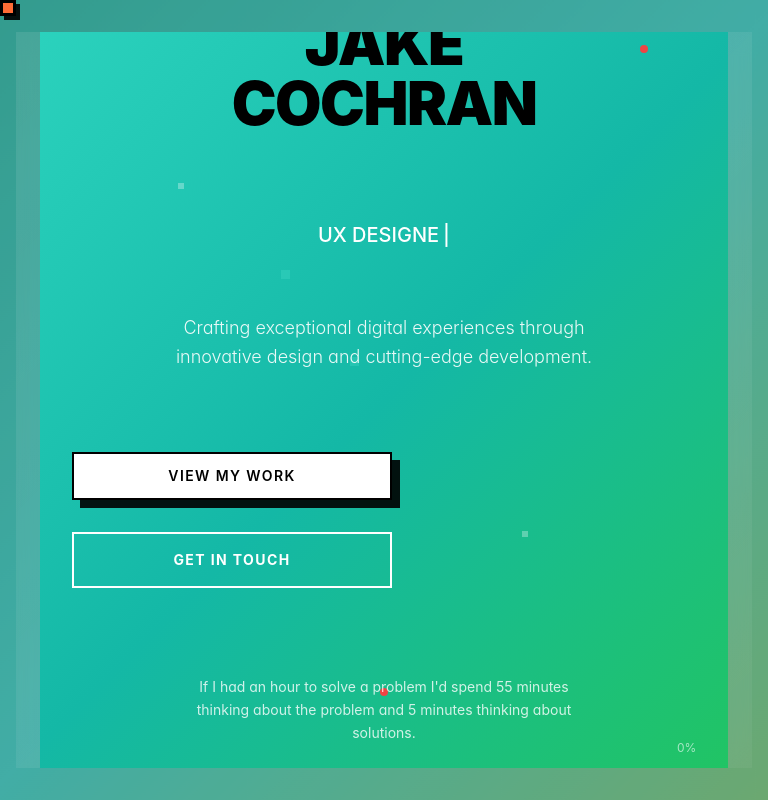
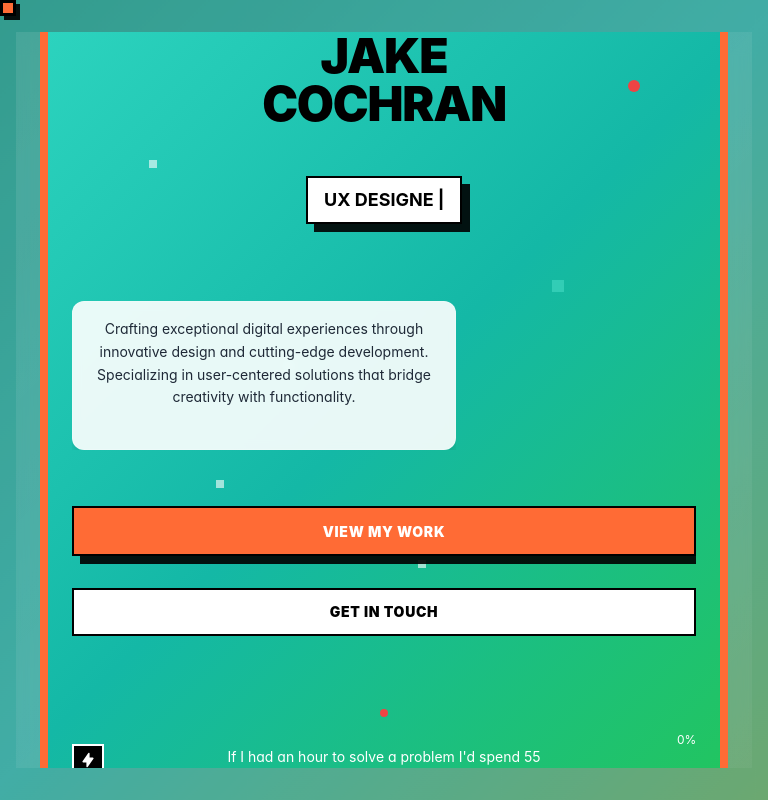
Before and after one commit to jecochran-0/JakeCPortfolio, a Next.js app: page / in a window 768 px wide. Shown: the top 800 px of the page. Built offline with nearby package versions, Linux system fonts and the light colour scheme.

Commit message:
feat(mobile-hero): create proper desktop replica - orange side borders, teal-to-green gradient, black text on white background, brutalist styling, exact desktop match

```diff
--- a/app/components/Hero.js
+++ b/app/components/Hero.js
@@ -238,89 +238,114 @@ export default function Hero() {
                 transform: "translateZ(0)",
               }}
             >
-              {/* Mobile Hero - Sleek & Clean */}
+              {/* Mobile Hero - Desktop Replica */}
               {isMobile ? (
-                <div className="min-h-screen bg-gradient-to-br from-teal-400 via-teal-500 to-green-600 relative overflow-hidden">
-                  {/* Floating Elements - Subtle */}
+                <div className="min-h-screen bg-gray-800 relative">
+                  {/* Orange Side Borders - Matching Desktop */}
+                  <div className="absolute left-0 top-0 w-2 h-full bg-orange-500" />
+                  <div className="absolute right-0 top-0 w-2 h-full bg-orange-500" />
+
+                  {/* Main Content Area - White Background */}
+                  <div className="absolute left-2 right-2 top-0 bottom-0 bg-gradient-to-br from-teal-400 via-teal-500 to-green-600">
+                    {/* Floating Elements - Matching Desktop */}
                     <div className="absolute inset-0 pointer-events-none">
-                    {/* Red accent dots */}
-                    <div className="absolute top-20 right-20 w-2 h-2 bg-red-500 rounded-full" />
-                    <div className="absolute bottom-32 left-1/2 transform -translate-x-1/2 w-2 h-2 bg-red-500 rounded-full" />
+                      {/* Red dot - matching desktop */}
+                      <div className="absolute top-20 right-20 w-3 h-3 bg-red-500 rounded-full" />
 
-                    {/* Floating shapes */}
-                    {[...Array(4)].map((_, i) => (
+                      {/* Floating shapes - matching desktop */}
+                      {[...Array(5)].map((_, i) => (
                         <div
                           key={`mobile-shape-${i}`}
                           className={`absolute ${
-                          i % 2 === 0 ? 'bg-white/30' : 'bg-teal-300/20'
+                            i % 2 === 0 ? 'bg-white/60' : 'bg-teal-300/40'
                           }`}
                           style={{
-                          left: `${20 + (i * 25) % 60}%`,
-                          top: `${25 + (i * 20) % 50}%`,
-                          width: `${6 + (i % 2) * 3}px`,
-                          height: `${6 + (i % 2) * 3}px`,
+                            left: `${15 + (i * 20) % 70}%`,
+                            top: `${20 + (i * 25) % 60}%`,
+                            width: `${8 + (i % 2) * 4}px`,
+                            height: `${8 + (i % 2) * 4}px`,
                           }}
                         />
                       ))}
                     </div>
 
-                  {/* Main Content - Sleek Layout */}
-                  <div className="relative z-10 min-h-screen flex flex-col justify-center px-8 py-12">
-                    {/* Hero Content */}
-                    <div className="text-center space-y-8">
-                      {/* Name - Clean Typography */}
-                      <h1 className="text-6xl sm:text-7xl font-black text-white leading-none tracking-tight">
+                    {/* Content Container */}
+                    <div className="relative z-10 min-h-screen flex flex-col px-6 py-8">
+                      {/* Main Content Section */}
+                      <div className="flex-1 flex flex-col justify-center">
+                        {/* Name - Matching Desktop */}
+                        <h1 className="text-5xl sm:text-6xl font-black text-black leading-none tracking-tight mb-6">
                           <span className="block">JAKE</span>
                           <span className="block">COCHRAN</span>
                         </h1>
 
-                      {/* Role - Simple Text */}
-                      <div className="text-xl text-white font-medium">
+                        {/* Role Badge - Matching Desktop */}
+                        <div className="mb-6">
+                          <div className="inline-block px-4 py-2 bg-white border-2 border-black shadow-brutal">
+                            <span className="text-black font-bold text-lg">
                               {displayText}
                               {mounted && <span className="ml-1 animate-pulse">|</span>}
+                            </span>
+                          </div>
                         </div>
 
-                      {/* Description - Clean Text */}
-                      <p className="text-white/90 text-lg leading-relaxed max-w-md mx-auto font-light">
+                        {/* Description - Matching Desktop */}
+                        <div className="mb-8 max-w-sm">
+                          <div className="bg-white/90 backdrop-blur-sm border border-white/20 rounded-lg p-4 shadow-lg">
+                            <p className="text-gray-800 text-sm leading-relaxed">
                               Crafting exceptional digital experiences through innovative design and cutting-edge development.
+                              Specializing in user-centered solutions that bridge creativity with functionality.
                             </p>
+                          </div>
+                        </div>
 
-                      {/* CTA Buttons - Sleek Design */}
-                      <div className="space-y-4 pt-4">
-                        <button className="w-full max-w-xs bg-white text-black py-4 px-8 font-bold text-sm uppercase tracking-widest hover:bg-gray-100 transition-colors duration-200">
+                        {/* CTA Buttons - Matching Desktop */}
+                        <div className="space-y-4">
+                          <button className="w-full bg-orange-500 text-white py-3 px-6 border-2 border-black shadow-brutal hover:shadow-brutal-hover transition-all duration-200">
+                            <span className="font-black text-sm uppercase tracking-wide">
                               View My Work
+                            </span>
                           </button>
-                        <button className="w-full max-w-xs bg-transparent text-white py-4 px-8 font-bold text-sm uppercase tracking-widest border-2 border-white hover:bg-white hover:text-black transition-all duration-200">
+                          <button className="w-full bg-white text-black py-3 px-6 border-2 border-black shadow-brutal hover:shadow-brutal-hover transition-all duration-200">
+                            <span className="font-black text-sm uppercase tracking-wide">
                               Get In Touch
+                            </span>
                           </button>
                         </div>
                       </div>
 
-                    {/* Quote Section - Clean */}
-                    <div className="text-center mt-16 max-w-sm mx-auto">
-                      <blockquote className="text-white/80 text-sm leading-relaxed mb-3">
+                      {/* Quote Section - Matching Desktop */}
+                      <div className="text-center mt-12">
+                        {/* Accent Dot */}
+                        <div className="w-2 h-2 bg-red-500 rounded-full mx-auto mb-3" />
+
+                        {/* Quote */}
+                        <blockquote className="text-white text-sm leading-relaxed mb-2 max-w-xs mx-auto">
                           If I had an hour to solve a problem I&apos;d spend 55 minutes thinking about the problem and 5 minutes thinking about solutions.
                         </blockquote>
-                      <cite className="text-white/60 text-xs">
+
+                        {/* Attribution */}
+                        <cite className="text-white/80 text-xs">
                           — Albert Einstein
                         </cite>
                       </div>
                     </div>
 
-                  {/* Bottom Elements - Minimal */}
-                  <div className="absolute bottom-8 left-8">
-                    <div className="w-6 h-6 bg-white/20 rounded-full flex items-center justify-center">
-                      <svg className="w-3 h-3 text-white" fill="currentColor" viewBox="0 0 20 20">
+                    {/* Bottom Elements - Matching Desktop */}
+                    <div className="absolute bottom-6 left-6">
+                      <div className="w-8 h-8 bg-black border-2 border-white flex items-center justify-center">
+                        <svg className="w-4 h-4 text-white" fill="currentColor" viewBox="0 0 20 20">
                           <path fillRule="evenodd" d="M11.3 1.046A1 1 0 0112 2v5h4a1 1 0 01.82 1.573l-7 10A1 1 0 018 18v-5H4a1 1 0 01-.82-1.573l7-10a1 1 0 011.12-.38z" clipRule="evenodd" />
                         </svg>
                       </div>
                     </div>
 
-                  {/* Scroll Indicator - Clean */}
-                  <div className="absolute bottom-8 right-8">
+                    {/* Scroll Indicator - Matching Desktop */}
+                    <div className="absolute bottom-6 right-6">
                       <div className="text-center">
-                      <div className="text-white/60 text-xs mb-2">0%</div>
-                      <div className="w-1 h-6 bg-white/30 rounded-full" />
+                        <div className="text-white text-xs mb-1">0%</div>
+                        <div className="w-2 h-2 bg-white rounded-full mx-auto" />
+                      </div>
                     </div>
                   </div>
                 </div>
--- a/app/globals.css
+++ b/app/globals.css
@@ -3829,3 +3829,261 @@ a:hover {
     border-radius: 9999px !important;
   }
 }
+
+/* Mobile Hero - Desktop Replica */
+@media (max-width: 768px) {
+  /* Mobile hero container */
+  .hero-left-column .min-h-screen.bg-gray-800 {
+    min-height: 100vh !important;
+    background: #1f2937 !important;
+    position: relative !important;
+  }
+
+  /* Orange side borders - matching desktop */
+  .hero-left-column .absolute.left-0.top-0.w-2.h-full.bg-orange-500,
+  .hero-left-column .absolute.right-0.top-0.w-2.h-full.bg-orange-500 {
+    position: absolute !important;
+    top: 0 !important;
+    height: 100% !important;
+    width: 8px !important;
+    background: #ff6b35 !important;
+  }
+
+  .hero-left-column .absolute.left-0.top-0.w-2.h-full.bg-orange-500 {
+    left: 0 !important;
+  }
+
+  .hero-left-column .absolute.right-0.top-0.w-2.h-full.bg-orange-500 {
+    right: 0 !important;
+  }
+
+  /* Main content area - gradient background */
+  .hero-left-column .absolute.left-2.right-2.top-0.bottom-0.bg-gradient-to-br {
+    position: absolute !important;
+    left: 8px !important;
+    right: 8px !important;
+    top: 0 !important;
+    bottom: 0 !important;
+    background: linear-gradient(135deg, #2dd4bf 0%, #14b8a6 50%, #22c55e 100%) !important;
+  }
+
+  /* Floating elements - matching desktop */
+  .hero-left-column .absolute.inset-0.pointer-events-none {
+    position: absolute !important;
+    inset: 0 !important;
+    pointer-events: none !important;
+    z-index: 1 !important;
+  }
+
+  /* Red dot - matching desktop */
+  .hero-left-column .absolute.top-20.right-20.w-3.h-3.bg-red-500 {
+    position: absolute !important;
+    top: 5rem !important;
+    right: 5rem !important;
+    width: 12px !important;
+    height: 12px !important;
+    background: #ef4444 !important;
+    border-radius: 9999px !important;
+  }
+
+  /* Floating shapes - matching desktop */
+  .hero-left-column .absolute.bg-white\\/60,
+  .hero-left-column .absolute.bg-teal-300\\/40 {
+    position: absolute !important;
+  }
+
+  .hero-left-column .absolute.bg-white\\/60 {
+    background: rgba(255, 255, 255, 0.6) !important;
+  }
+
+  .hero-left-column .absolute.bg-teal-300\\/40 {
+    background: rgba(94, 234, 212, 0.4) !important;
+  }
+
+  /* Content container */
+  .hero-left-column .relative.z-10.min-h-screen {
+    position: relative !important;
+    z-index: 10 !important;
+    min-height: 100vh !important;
+    display: flex !important;
+    flex-direction: column !important;
+    padding: 2rem 1.5rem !important;
+  }
+
+  /* Main content section */
+  .hero-left-column .flex-1.flex.flex-col.justify-center {
+    flex: 1 !important;
+    display: flex !important;
+    flex-direction: column !important;
+    justify-content: center !important;
+  }
+
+  /* Name typography - matching desktop */
+  .hero-left-column .text-5xl.sm\\:text-6xl.font-black {
+    font-size: 3rem !important;
+    font-weight: 900 !important;
+    color: black !important;
+    line-height: 1 !important;
+    letter-spacing: -0.025em !important;
+    margin-bottom: 1.5rem !important;
+  }
+
+  @media (min-width: 640px) {
+    .hero-left-column .text-5xl.sm\\:text-6xl.font-black {
+      font-size: 3.75rem !important;
+    }
+  }
+
+  .hero-left-column .text-5xl.sm\\:text-6xl.font-black .block {
+    display: block !important;
+  }
+
+  /* Role badge - matching desktop */
+  .hero-left-column .mb-6 .inline-block.px-4.py-2.bg-white {
+    display: inline-block !important;
+    padding: 0.5rem 1rem !important;
+    background: white !important;
+    border: 2px solid black !important;
+    box-shadow: 8px 8px 0px rgba(0, 0, 0, 0.9) !important;
+    margin-bottom: 1.5rem !important;
+  }
+
+  .hero-left-column .mb-6 .inline-block.px-4.py-2.bg-white span {
+    color: black !important;
+    font-weight: 700 !important;
+    font-size: 1.125rem !important;
+  }
+
+  /* Description - matching desktop */
+  .hero-left-column .mb-8.max-w-sm {
+    margin-bottom: 2rem !important;
+    max-width: 24rem !important;
+  }
+
+  .hero-left-column .bg-white\\/90.backdrop-blur-sm {
+    background: rgba(255, 255, 255, 0.9) !important;
+    backdrop-filter: blur(4px) !important;
+    border: 1px solid rgba(255, 255, 255, 0.2) !important;
+    border-radius: 0.5rem !important;
+    padding: 1rem !important;
+    box-shadow: 0 10px 25px rgba(0, 0, 0, 0.1) !important;
+  }
+
+  .hero-left-column .bg-white\\/90.backdrop-blur-sm p {
+    color: #1f2937 !important;
+    font-size: 0.875rem !important;
+    line-height: 1.75 !important;
+  }
+
+  /* CTA buttons - matching desktop */
+  .hero-left-column .space-y-4 {
+    display: flex !important;
+    flex-direction: column !important;
+    gap: 1rem !important;
+  }
+
+  .hero-left-column .w-full.bg-orange-500.text-white,
+  .hero-left-column .w-full.bg-white.text-black {
+    width: 100% !important;
+    padding: 0.75rem 1.5rem !important;
+    border: 2px solid black !important;
+    box-shadow: 8px 8px 0px rgba(0, 0, 0, 0.9) !important;
+    transition: all 0.2s ease-in-out !important;
+  }
+
+  .hero-left-column .w-full.bg-orange-500.text-white {
+    background: #ff6b35 !important;
+    color: white !important;
+  }
+
+  .hero-left-column .w-full.bg-white.text-black {
+    background: white !important;
+    color: black !important;
+  }
+
+  .hero-left-column .w-full.bg-orange-500.text-white:hover,
+  .hero-left-column .w-full.bg-white.text-black:hover {
+    transform: translate(-2px, -2px) !important;
+    box-shadow: 10px 10px 0px rgba(0, 0, 0, 0.9) !important;
+  }
+
+  .hero-left-column .font-black.text-sm.uppercase.tracking-wide {
+    font-weight: 900 !important;
+    font-size: 0.875rem !important;
+    text-transform: uppercase !important;
+    letter-spacing: 0.05em !important;
+  }
+
+  /* Quote section - matching desktop */
+  .hero-left-column .text-center.mt-12 {
+    text-align: center !important;
+    margin-top: 3rem !important;
+  }
+
+  /* Accent dot */
+  .hero-left-column .w-2.h-2.bg-red-500.rounded-full {
+    width: 8px !important;
+    height: 8px !important;
+    background: #ef4444 !important;
+    border-radius: 9999px !important;
+    margin: 0 auto !important;
+    margin-bottom: 12px !important;
+  }
+
+  /* Quote text */
+  .hero-left-column .text-white.text-sm.leading-relaxed {
+    color: white !important;
+    font-size: 0.875rem !important;
+    line-height: 1.75 !important;
+    margin-bottom: 8px !important;
+    max-width: 20rem !important;
+    margin-left: auto !important;
+    margin-right: auto !important;
+  }
+
+  /* Attribution */
+  .hero-left-column .text-white\\/80.text-xs {
+    color: rgba(255, 255, 255, 0.8) !important;
+    font-size: 0.75rem !important;
+  }
+
+  /* Bottom elements - matching desktop */
+  .hero-left-column .absolute.bottom-6.left-6 {
+    position: absolute !important;
+    bottom: 1.5rem !important;
+    left: 1.5rem !important;
+  }
+
+  /* Bottom-left icon */
+  .hero-left-column .w-8.h-8.bg-black.border-2.border-white {
+    width: 32px !important;
+    height: 32px !important;
+    background: black !important;
+    border: 2px solid white !important;
+    display: flex !important;
+    align-items: center !important;
+    justify-content: center !important;
+  }
+
+  /* Scroll indicator - matching desktop */
+  .hero-left-column .absolute.bottom-6.right-6 {
+    position: absolute !important;
+    bottom: 1.5rem !important;
+    right: 1.5rem !important;
+  }
+
+  .hero-left-column .text-center .text-white.text-xs {
+    color: white !important;
+    font-size: 0.75rem !important;
+    margin-bottom: 4px !important;
+    text-align: center !important;
+  }
+
+  .hero-left-column .text-center .w-2.h-2.bg-white.rounded-full {
+    width: 8px !important;
+    height: 8px !important;
+    background: white !important;
+    border-radius: 9999px !important;
+    margin: 0 auto !important;
+  }
+}
```
Lines whose indentation alone changed are shown as unchanged.
